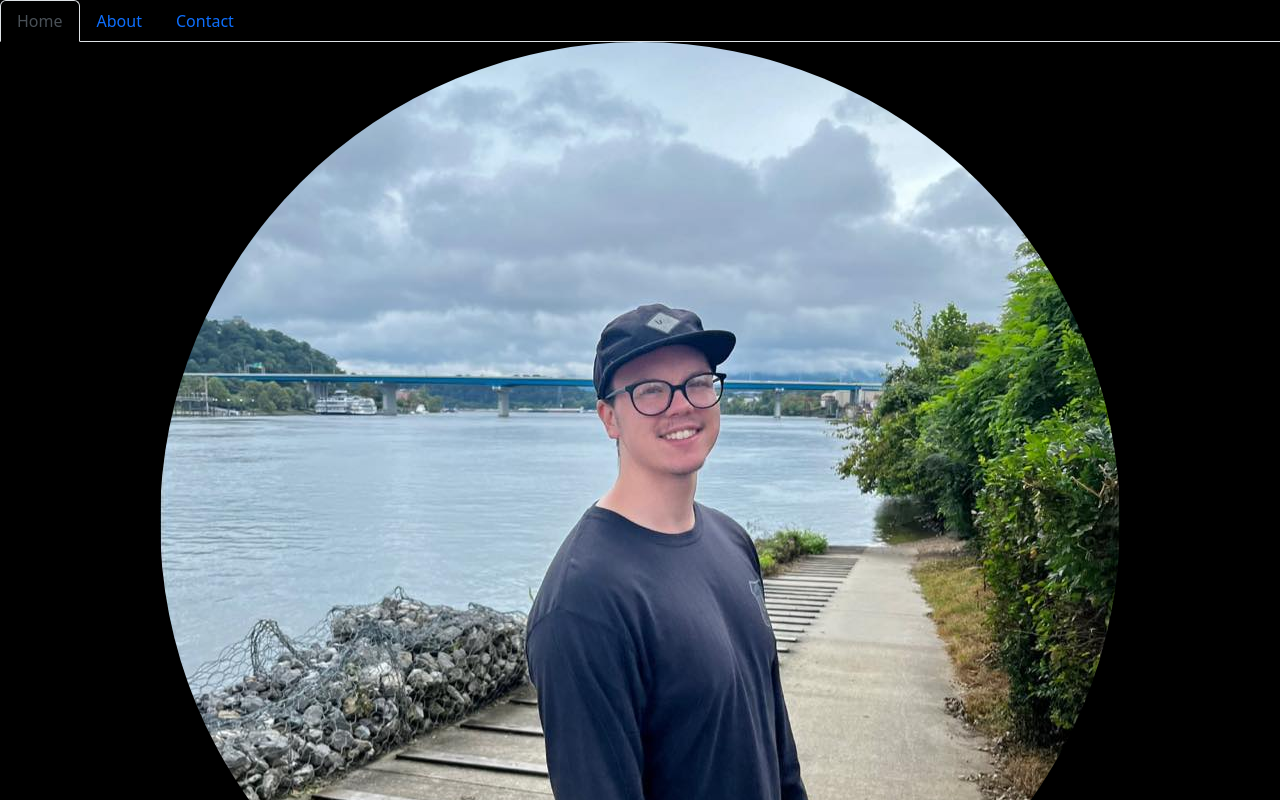
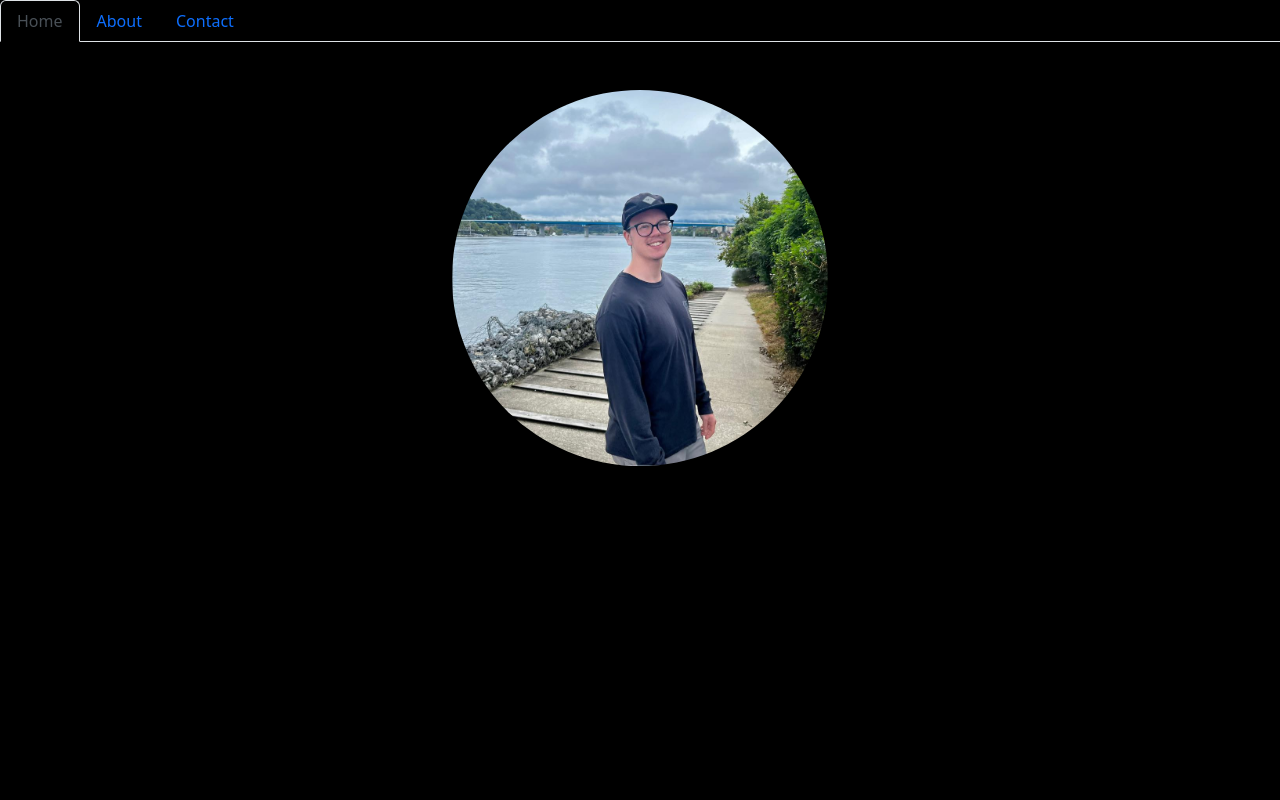
Before and after one commit to elilogbro/portfolio-rails, a React (Create React App) app in the folder client/: page / in a window 1280 px wide. Shown: the top 800 px of the page. Built offline with nearby package versions, Linux system fonts and the light colour scheme.

Commit message:
created spacing for container

```diff
--- a/client/src/components/Home.js
+++ b/client/src/components/Home.js
@@ -1,17 +1,21 @@
 import Image from 'react-bootstrap/Image'
 import Container from 'react-bootstrap/Container'
 import Row from 'react-bootstrap/Row'
+import Col from 'react-bootstrap/Col'
 
 function Home() {
     return (
-        <Container fluid className="d-flex justify-content-center">
+        <Container fluid className="mt-5">
             <Row>
+                <Col className="text-center">
                     <Image
                         roundedCircle
                         fluid
                         src={'/me.jpg'}
                         alt="me"
+                        width="30%"
                     />
+                </Col>
             </Row>
         </Container>
     )
```
Lines whose indentation alone changed are shown as unchanged.
